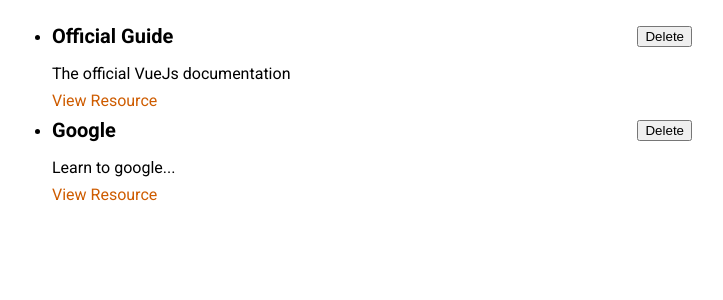
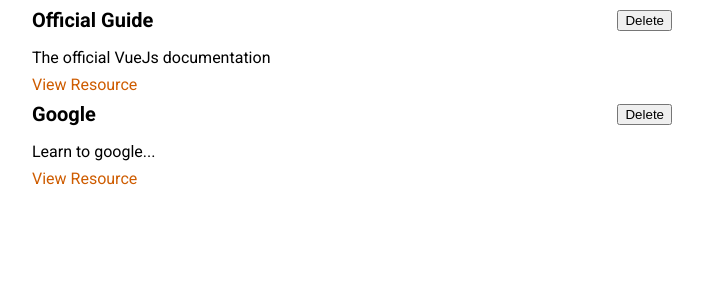
Before and after one commit to jrnewton/udemy-vue-complete-guide, a Vue app: page / in a window 1280 px wide. Shown: the top 300 px of the page, without its empty margins (288-1011 px from the left). Built offline with nearby package versions, Linux system fonts and the light colour scheme.

Commit message:
Define ResourceList component.
Why?

We keep App.vue minimal and global in scope and we can isolate styles and other behavior in the list component.

```diff
--- a/src/App.vue
+++ b/src/App.vue
@@ -1,16 +1,13 @@
 <template>
-  <ul>
-    <resource-item v-for="r of storedResources" :key="r.id" v-bind="r">
-    </resource-item>
-  </ul>
+  <ResourceList :resources="storedResources" />
 </template>
 
 <script>
-import ResourceItem from './components/resources/ResourceItem.vue';
+import ResourceList from './components/resources/ResourceList.vue';
 
 export default {
   components: {
-    ResourceItem
+    ResourceList
   },
   data() {
     return {
--- /dev/null
+++ b/src/components/resources/ResourceList.vue
@@ -0,0 +1,27 @@
+<template>
+  <ul>
+    <resource-item v-for="r of resources" :key="r.id" v-bind="r">
+    </resource-item>
+  </ul>
+</template>
+
+<script>
+import ResourceItem from './ResourceItem.vue';
+
+export default {
+  components: {
+    ResourceItem
+  },
+  props: ['resources']
+};
+</script>
+
+<style scoped>
+ul {
+  list-style: none;
+  margin: 0;
+  padding: 0;
+  margin: auto;
+  max-width: 40rem;
+}
+</style>
```
